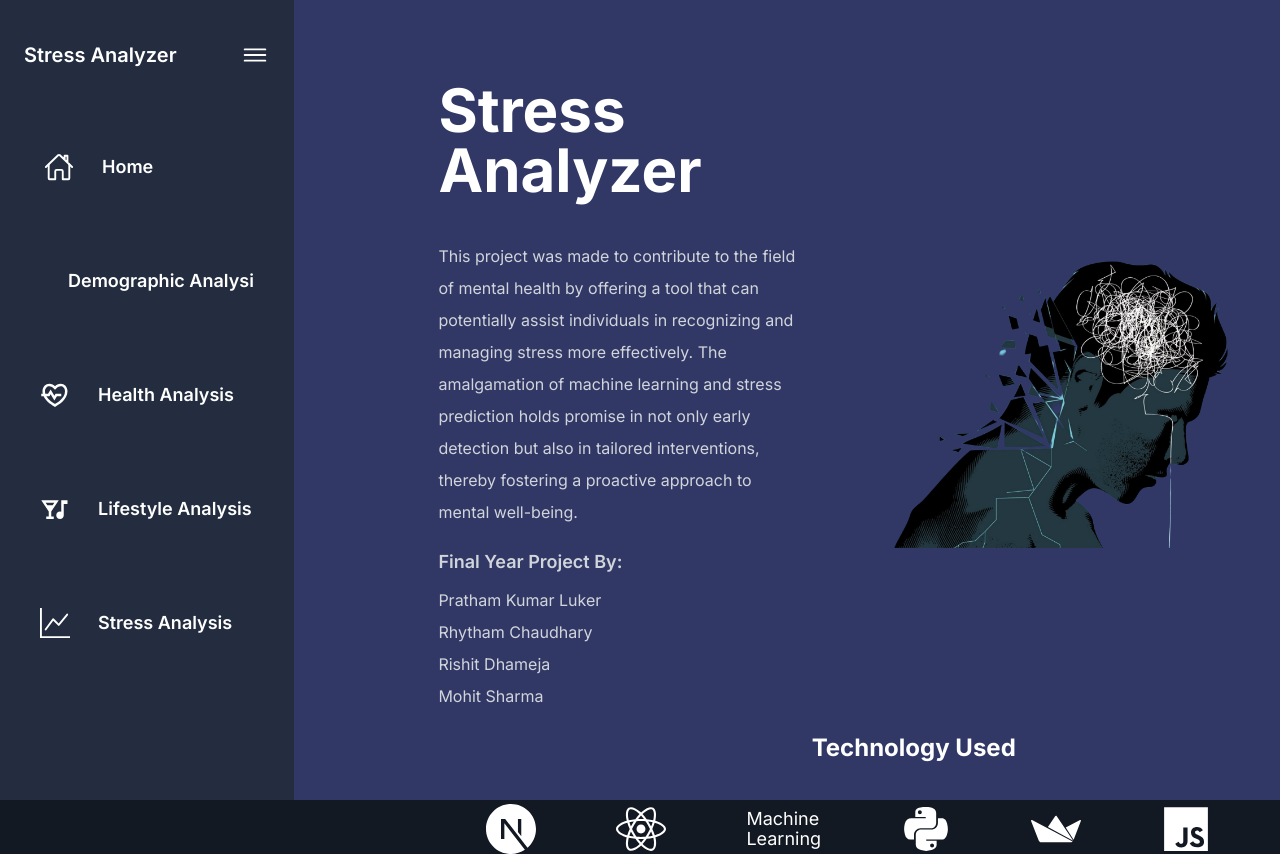
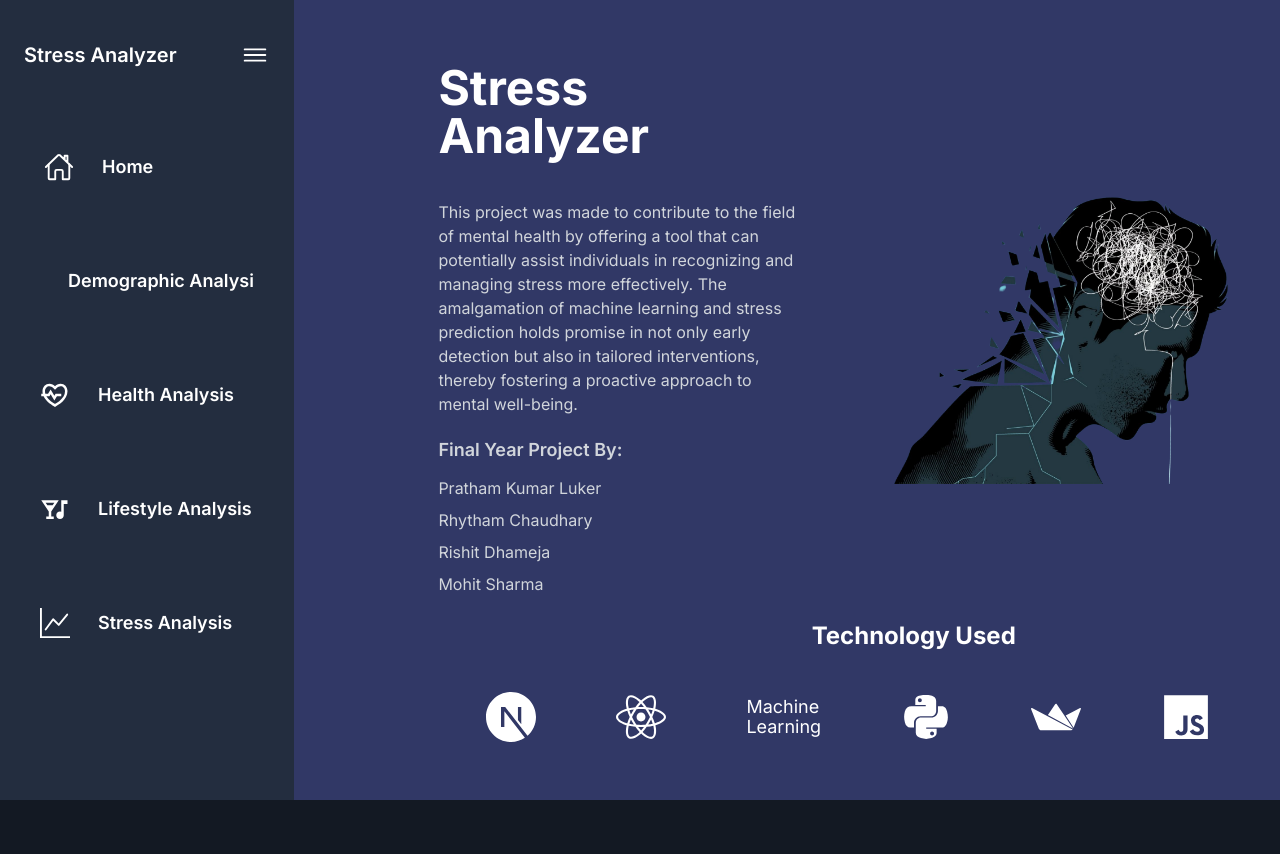
Before and after one commit to prathamxd/stress-analyzer, a Next.js app: page / in a window 1280 px wide. Shown: the top 854 px of the page. After the commit the page ends 800 px from the top, so only its background shows below. Built offline with nearby package versions, Linux system fonts and the light colour scheme.

Commit message:
refactoring

```diff
--- a/src/components/HomeHero.jsx
+++ b/src/components/HomeHero.jsx
@@ -8,14 +8,14 @@
 
 const HomeHero = () => {
   return (
-    <div className="bg-[#313866] h-screen pl-36 py-20 flex flex-col items-start gap-5">
+    <div className="bg-[#313866] h-screen pl-36 py-16 flex flex-col items-start gap-5">
       <div className="flex items-center">
         <div className="space-y-5 w-[50%] text-white">
-          <h1 className="text-6xl w-full font-bold text mb-10">
+          <h1 className="text-5xl w-full font-bold text mb-10">
             Stress Analyzer{" "}
           </h1>
 
-          <p className="text-gray-300 leading-8">
+          <p className="text-gray-300">
             {" "}
             This project was made to contribute to the field of mental health by
             offering a tool that can potentially assist individuals in
```
